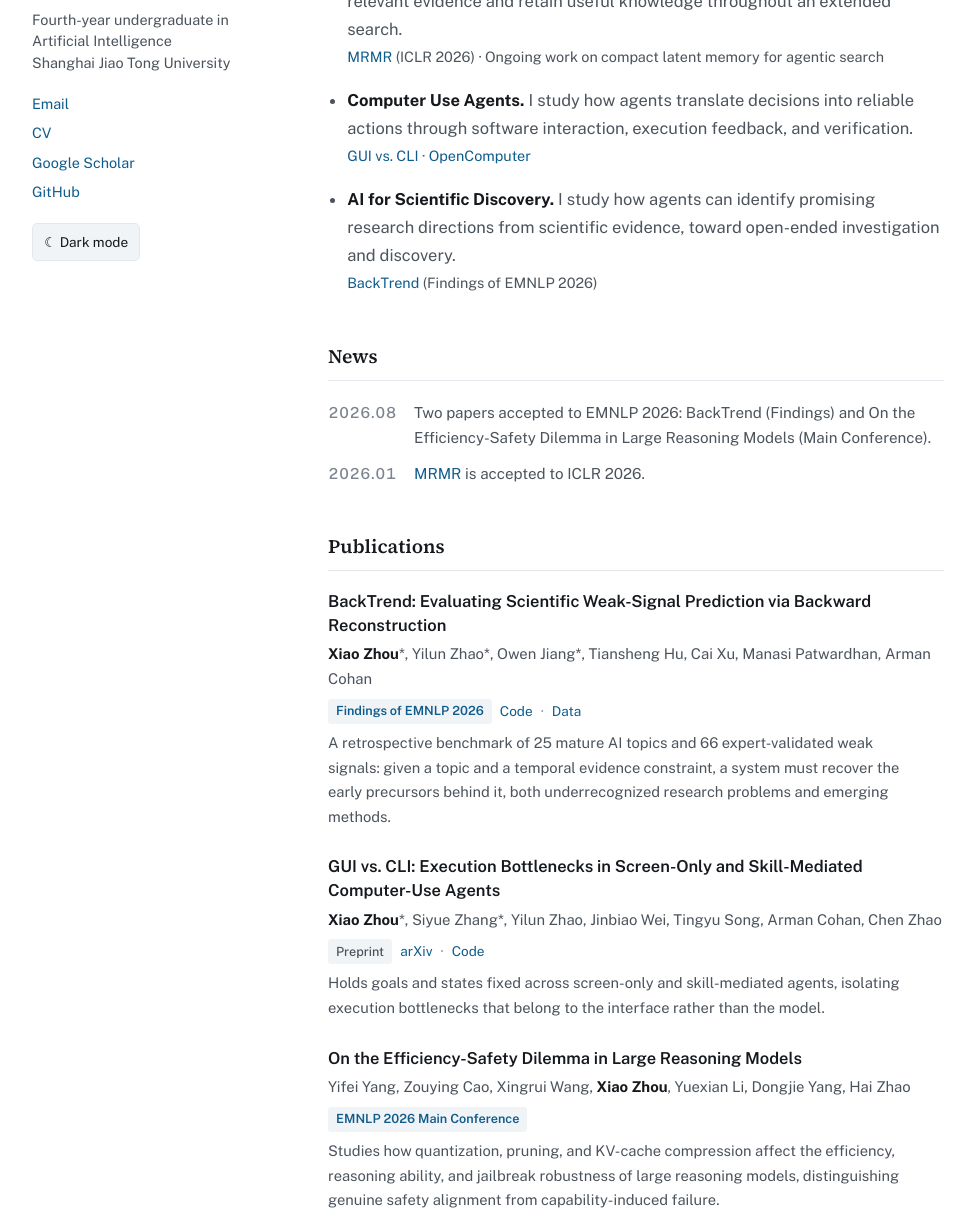
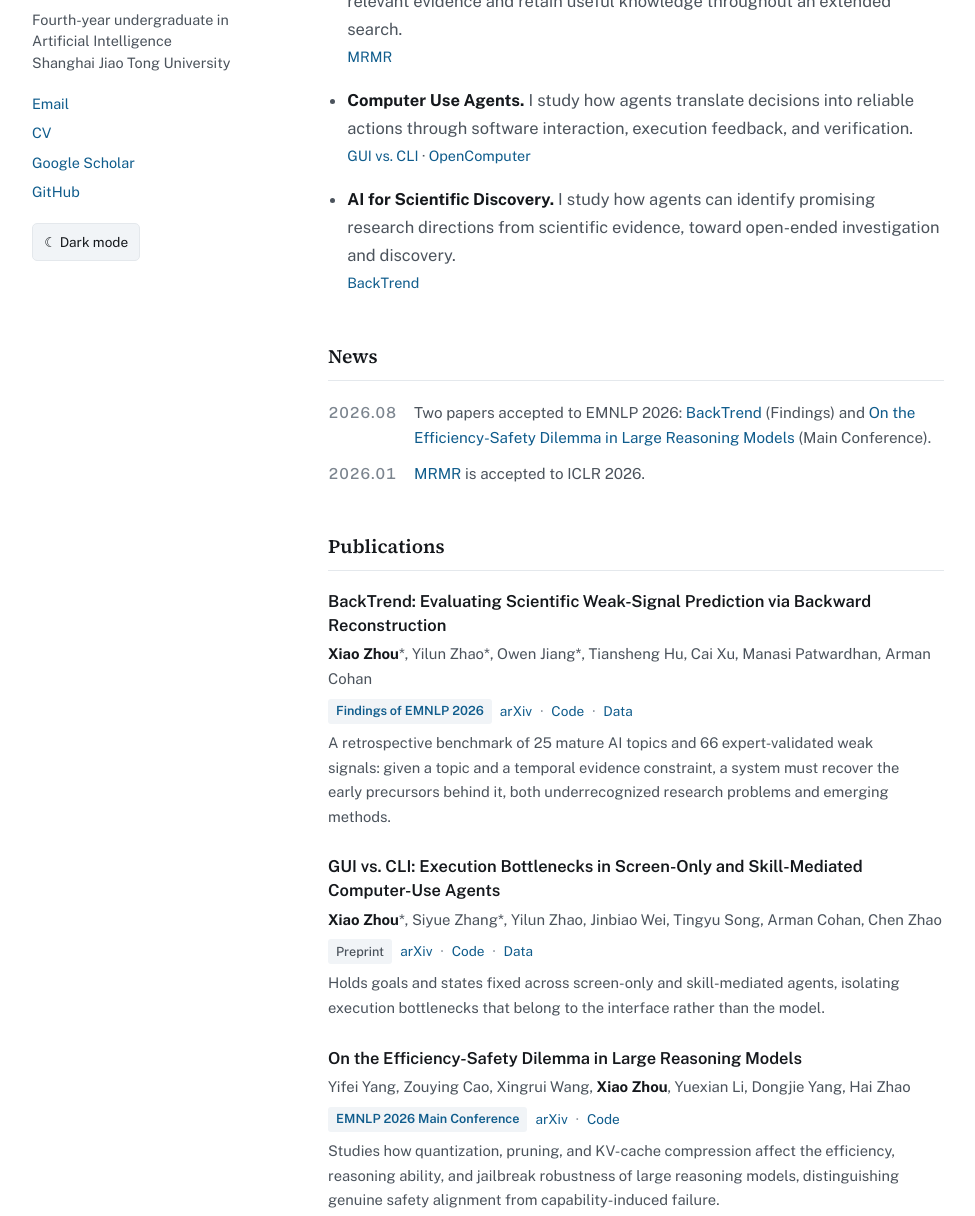
Before and after one commit to rebeccaz4/rebeccaz4.github.io, a plain HTML site: page index.html in a window 1280 px wide. Shown: the part 444-1660 px from the top of the page, without its empty margins (152-1127 px from the left). Drawn offline with nearby package versions, Linux system fonts and the light colour scheme.

Commit message:
Update homepage paper links and venue tags
Add arXiv/Code/Data links for released papers, drop venue notes and
ongoing-work line from research interests, mark OpenComputer as preprint.

Co-Authored-By: Claude Opus 5.5 <noreply@anthropic.com>

```diff
--- a/index.html
+++ b/index.html
@@ -202,16 +202,16 @@ footer{
       <p>I am a fourth-year undergraduate in Artificial Intelligence at Shanghai Jiao Tong University. I am currently a research assistant with <a href="https://armancohan.com/">Prof. Arman Cohan</a> at Yale University, working on agentic search and AI for scientific discovery. Before that I worked with <a href="https://henryzhao5852.github.io/">Prof. Chen Zhao</a> at NYU Shanghai on reasoning-intensive multimodal retrieval and computer-use agents. I also worked with <a href="https://bcmi.sjtu.edu.cn/home/zhaohai/">Prof. Hai Zhao</a> at Shanghai Jiao Tong University on the efficiency of large reasoning models. Alongside this, I intern at Yalotein Biotech, where I have built two agent applications.</p>
       <p>My long-term research goal is to develop language agents that help people reliably complete complex real-world tasks end to end and ultimately support open-ended scientific discovery. My research spans three connected directions:</p>
       <ul class="interests">
-        <li><strong>Information Retrieval and Agentic Search.</strong> I study how agents acquire relevant evidence and retain useful knowledge throughout an extended search.<br><span class="interest-papers"><a href="https://arxiv.org/abs/2510.09510">MRMR</a> (ICLR 2026) · Ongoing work on compact latent memory for agentic search</span></li>
+        <li><strong>Information Retrieval and Agentic Search.</strong> I study how agents acquire relevant evidence and retain useful knowledge throughout an extended search.<br><span class="interest-papers"><a href="https://arxiv.org/abs/2510.09510">MRMR</a></span></li>
         <li><strong>Computer Use Agents.</strong> I study how agents translate decisions into reliable actions through software interaction, execution feedback, and verification.<br><span class="interest-papers"><a href="https://arxiv.org/abs/2606.24551">GUI vs. CLI</a> · <a href="https://arxiv.org/abs/2605.19769">OpenComputer</a></span></li>
-        <li><strong>AI for Scientific Discovery.</strong> I study how agents can identify promising research directions from scientific evidence, toward open-ended investigation and discovery.<br><span class="interest-papers"><a href="https://github.com/rebeccaz4/BackTrend">BackTrend</a> (Findings of EMNLP 2026)</span></li>
+        <li><strong>AI for Scientific Discovery.</strong> I study how agents can identify promising research directions from scientific evidence, toward open-ended investigation and discovery.<br><span class="interest-papers"><a href="https://arxiv.org/abs/2609.24921">BackTrend</a></span></li>
       </ul>
     </section>
 
     <section>
       <h2>News</h2>
       <ul class="news">
-        <li><span class="when">2026.08</span><span>Two papers accepted to EMNLP 2026: BackTrend (Findings) and On the Efficiency-Safety Dilemma in Large Reasoning Models (Main Conference).</span></li>
+        <li><span class="when">2026.08</span><span>Two papers accepted to EMNLP 2026: <a href="https://arxiv.org/abs/2609.24921">BackTrend</a> (Findings) and <a href="https://arxiv.org/abs/2609.23587">On the Efficiency-Safety Dilemma in Large Reasoning Models</a> (Main Conference).</span></li>
         <li><span class="when">2026.01</span><span><a href="https://arxiv.org/abs/2510.09510">MRMR</a> is accepted to ICLR 2026.</span></li>
       </ul>
     </section>
@@ -221,10 +221,11 @@ footer{
       <div class="pubs">
 
         <article>
-          <h3 class="pub-title">BackTrend: Evaluating Scientific Weak-Signal Prediction via Backward Reconstruction</h3>
+          <h3 class="pub-title"><a href="https://arxiv.org/abs/2609.24921">BackTrend: Evaluating Scientific Weak-Signal Prediction via Backward Reconstruction</a></h3>
           <p class="authors"><span class="me">Xiao Zhou</span>*, Yilun Zhao*, Owen Jiang*, Tiansheng Hu, Cai Xu, Manasi Patwardhan, Arman Cohan</p>
           <p class="meta">
             <span class="tag venue">Findings of EMNLP 2026</span>
+            <a href="https://arxiv.org/abs/2609.24921">arXiv</a><span class="sep">·</span>
             <a href="https://github.com/rebeccaz4/BackTrend">Code</a><span class="sep">·</span>
             <a href="https://huggingface.co/datasets/rebeccazzzz/BackTrend">Data</a>
           </p>
@@ -237,16 +238,19 @@ footer{
           <p class="meta">
             <span class="tag">Preprint</span>
             <a href="https://arxiv.org/abs/2606.24551">arXiv</a><span class="sep">·</span>
-            <a href="https://github.com/rebeccaz4/gui-vs-cli">Code</a>
+            <a href="https://github.com/rebeccaz4/gui-vs-cli">Code</a><span class="sep">·</span>
+            <a href="https://huggingface.co/datasets/rebeccazzzz/gui-vs-cli">Data</a>
           </p>
           <p class="gloss">Holds goals and states fixed across screen-only and skill-mediated agents, isolating execution bottlenecks that belong to the interface rather than the model.</p>
         </article>
 
         <article>
-          <h3 class="pub-title">On the Efficiency-Safety Dilemma in Large Reasoning Models</h3>
+          <h3 class="pub-title"><a href="https://arxiv.org/abs/2609.23587">On the Efficiency-Safety Dilemma in Large Reasoning Models</a></h3>
           <p class="authors">Yifei Yang, Zouying Cao, Xingrui Wang, <span class="me">Xiao Zhou</span>, Yuexian Li, Dongjie Yang, Hai Zhao</p>
           <p class="meta">
             <span class="tag venue">EMNLP 2026 Main Conference</span>
+            <a href="https://arxiv.org/abs/2609.23587">arXiv</a><span class="sep">·</span>
+            <a href="https://github.com/yangyifei729/LRM-Efficiency-Safety">Code</a>
           </p>
           <p class="gloss">Studies how quantization, pruning, and KV-cache compression affect the efficiency, reasoning ability, and jailbreak robustness of large reasoning models, distinguishing genuine safety alignment from capability-induced failure.</p>
         </article>
@@ -255,7 +259,7 @@ footer{
           <h3 class="pub-title"><a href="https://arxiv.org/abs/2605.19769">OpenComputer: Verifiable Software Worlds for Computer-Use Agents</a></h3>
           <p class="authors">Jinbiao Wei, Qianran Ma, Yilun Zhao, <span class="me">Xiao Zhou</span>, Kangqi Ni, Guo Gan, Arman Cohan</p>
           <p class="meta">
-            <span class="tag">Under review, NeurIPS 2026</span>
+            <span class="tag">Preprint</span>
             <a href="https://arxiv.org/abs/2605.19769">arXiv</a><span class="sep">·</span>
             <a href="https://github.com/echo0715/OpenComputer">Code</a><span class="sep">·</span>
             <a href="https://echo0715.github.io/OpenComputer">Project</a>
@@ -269,7 +273,8 @@ footer{
           <p class="meta">
             <span class="tag venue">ICLR 2026</span>
             <a href="https://arxiv.org/abs/2510.09510">arXiv</a><span class="sep">·</span>
-            <a href="https://github.com/rebeccaz4/MRMR">Code</a>
+            <a href="https://github.com/rebeccaz4/MRMR">Code</a><span class="sep">·</span>
+            <a href="https://huggingface.co/MRMRbenchmark">Data</a>
           </p>
           <p class="gloss">1,435 expert-annotated examples across 23 domains and 6 disciplines, for retrieval that requires reasoning rather than surface matching.</p>
         </article>
```
